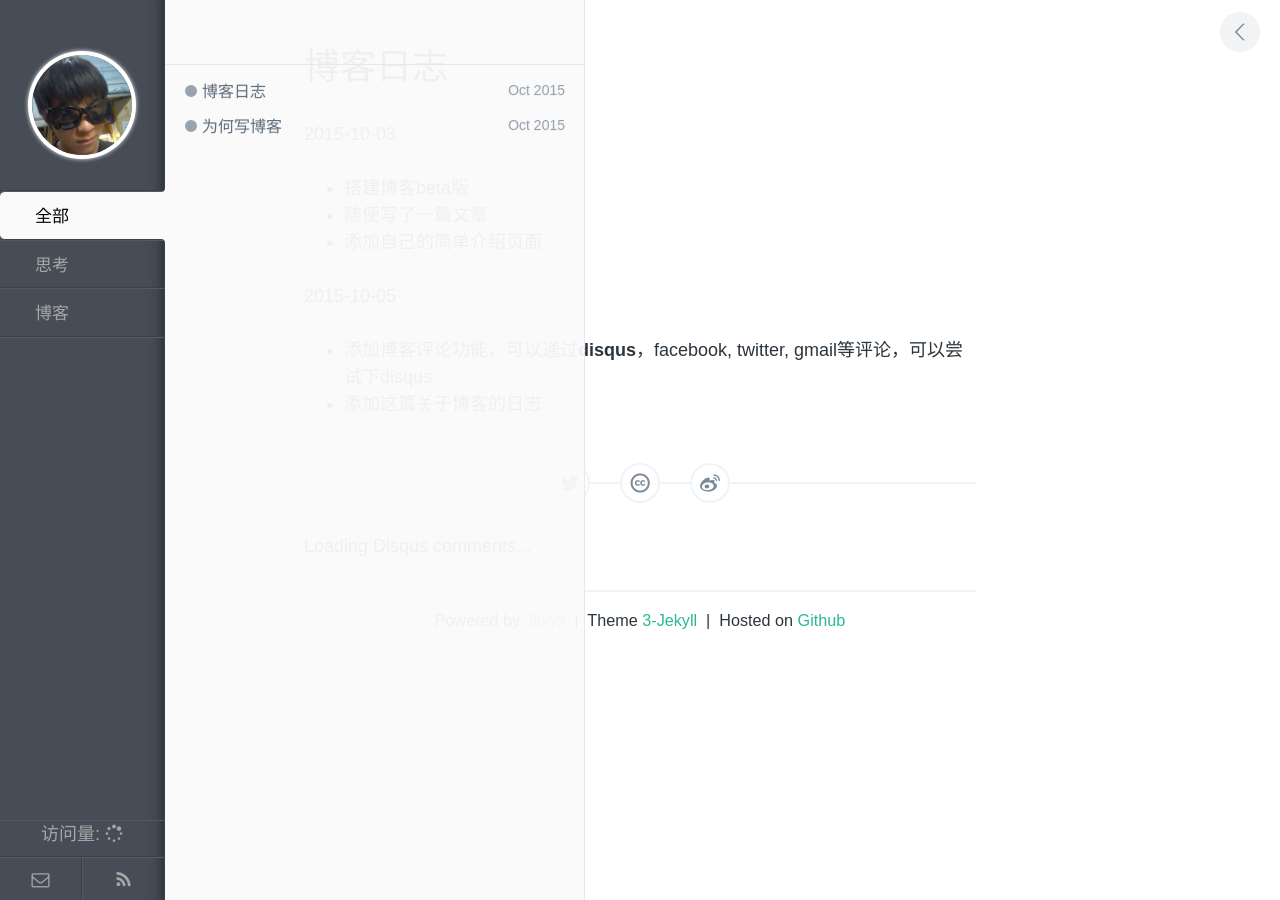
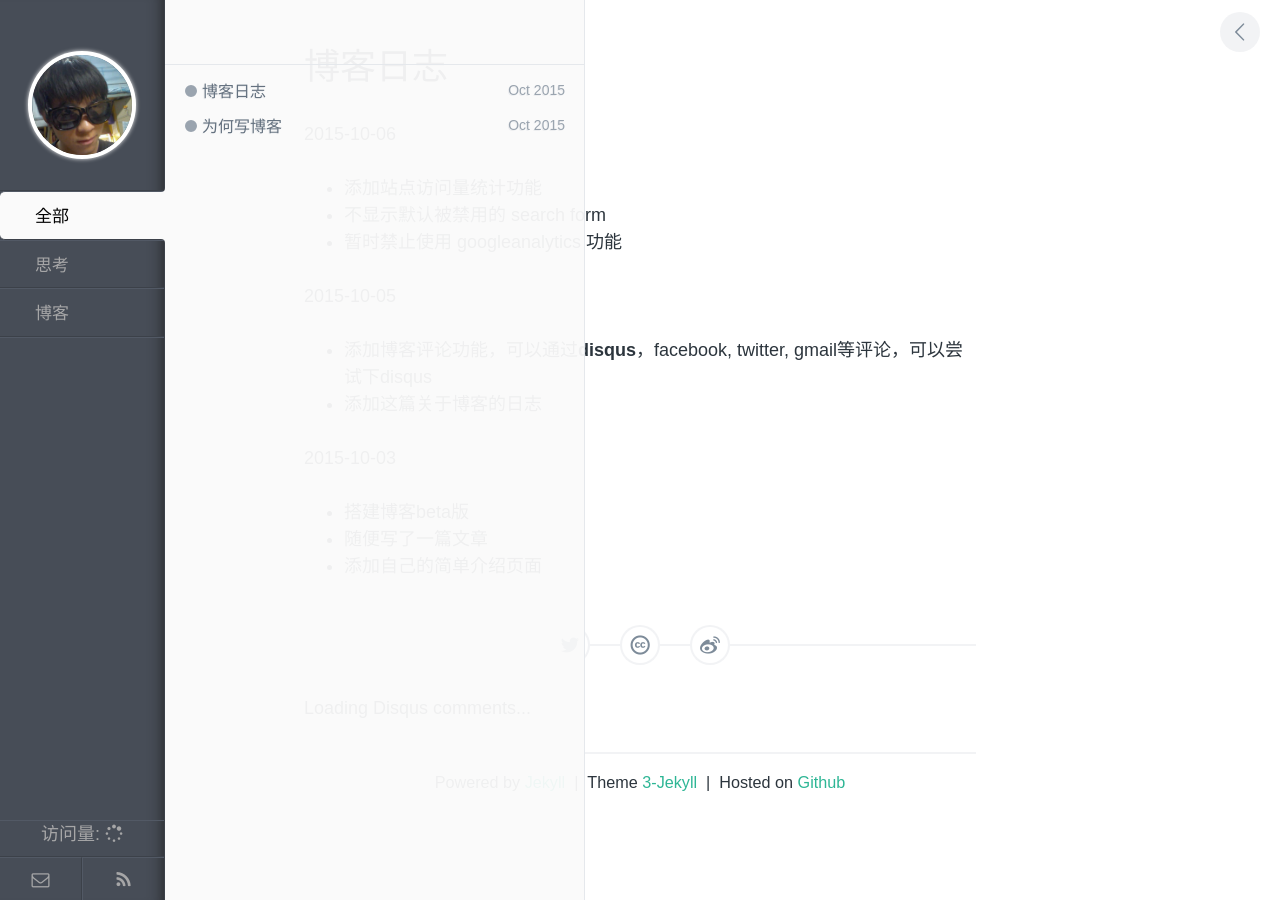
Before and after one commit to cleardusk/cleardusk-old.github.io, a Jekyll site: the page built from _posts/blog/2015-10-05-my-blog.md, in a window 1280 px wide. Built offline with Jekyll 4.4.1, drawn with Linux system fonts in a browser that asks for light colours; nearby versions of some CDN libraries; comment, search, counter and statistics services are not loaded.

Commit message:
Debuging...

```diff
--- a/_layouts/base.html
+++ b/_layouts/base.html
@@ -20,7 +20,7 @@
     </div> <!-- end #post -->
 
     {% include footer.html %}
-    {% include googleanalytics.html %}
+    <!-- {% include googleanalytics.html %} -->
     <!-- Counting hits -->
     <script async src="https://dn-lbstatics.qbox.me/busuanzi/2.3/busuanzi.pure.mini.js"></script>
   </body>
--- a/_posts/blog/2015-10-05-my-blog.md
+++ b/_posts/blog/2015-10-05-my-blog.md
@@ -5,13 +5,20 @@ category: 博客
 keywords: 博客
 ---
 
+2015-10-06
+
+ - 添加站点访问量统计功能
+ - 不显示默认被禁用的 search form
+ - 暂时禁止使用 googleanalytics 功能
+
+
+2015-10-05
+
+ - 添加博客评论功能，可以通过**disqus**，facebook, twitter, gmail等评论，可以尝试下disqus
+ - 添加这篇关于博客的日志
+
 2015-10-03
 
  - 搭建博客beta版
  - 随便写了一篇文章
  - 添加自己的简单介绍页面
-
-2015-10-05
-
- - 添加博客评论功能，可以通过**disqus**，facebook, twitter, gmail等评论，可以尝试下disqus
- - 添加这篇关于博客的日志
```
